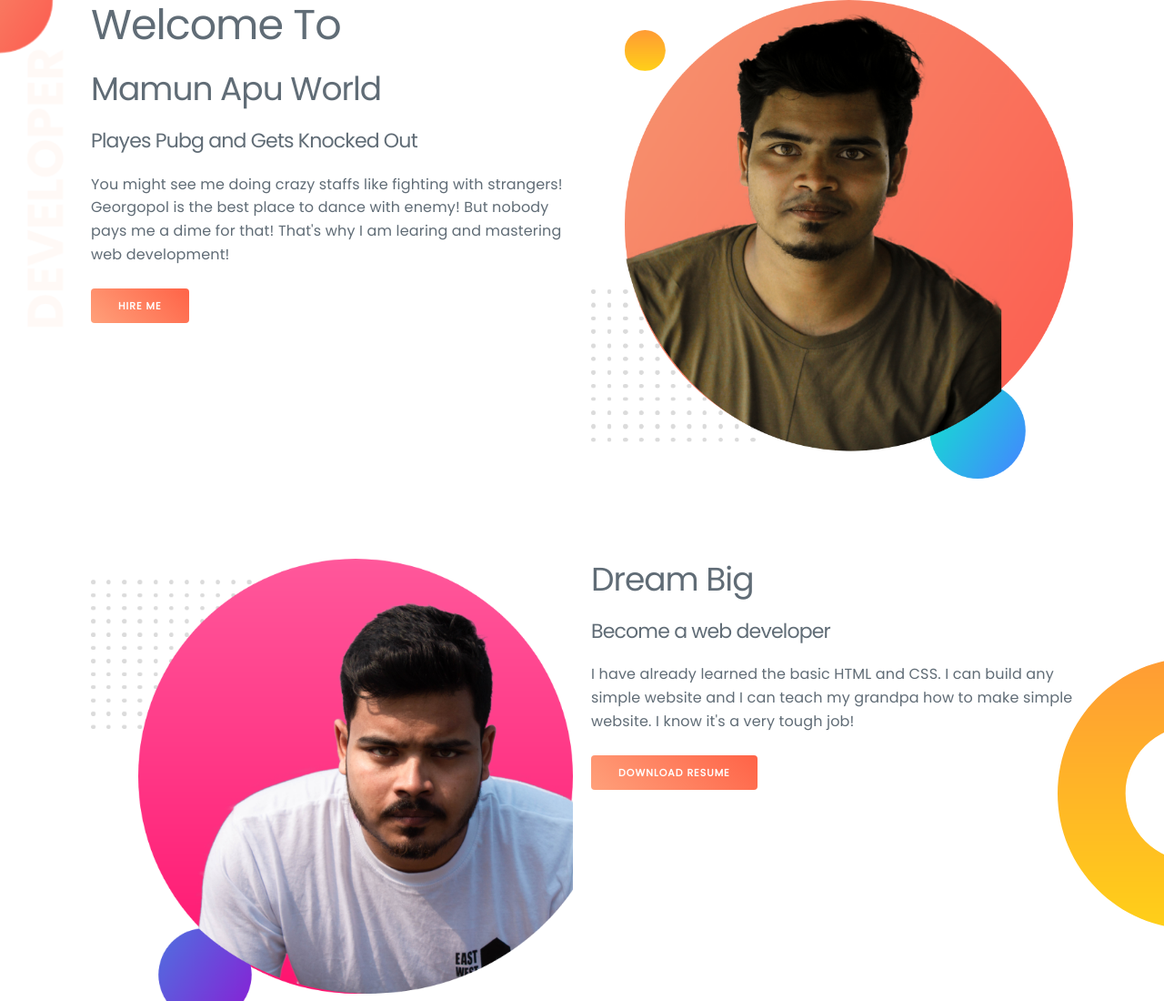
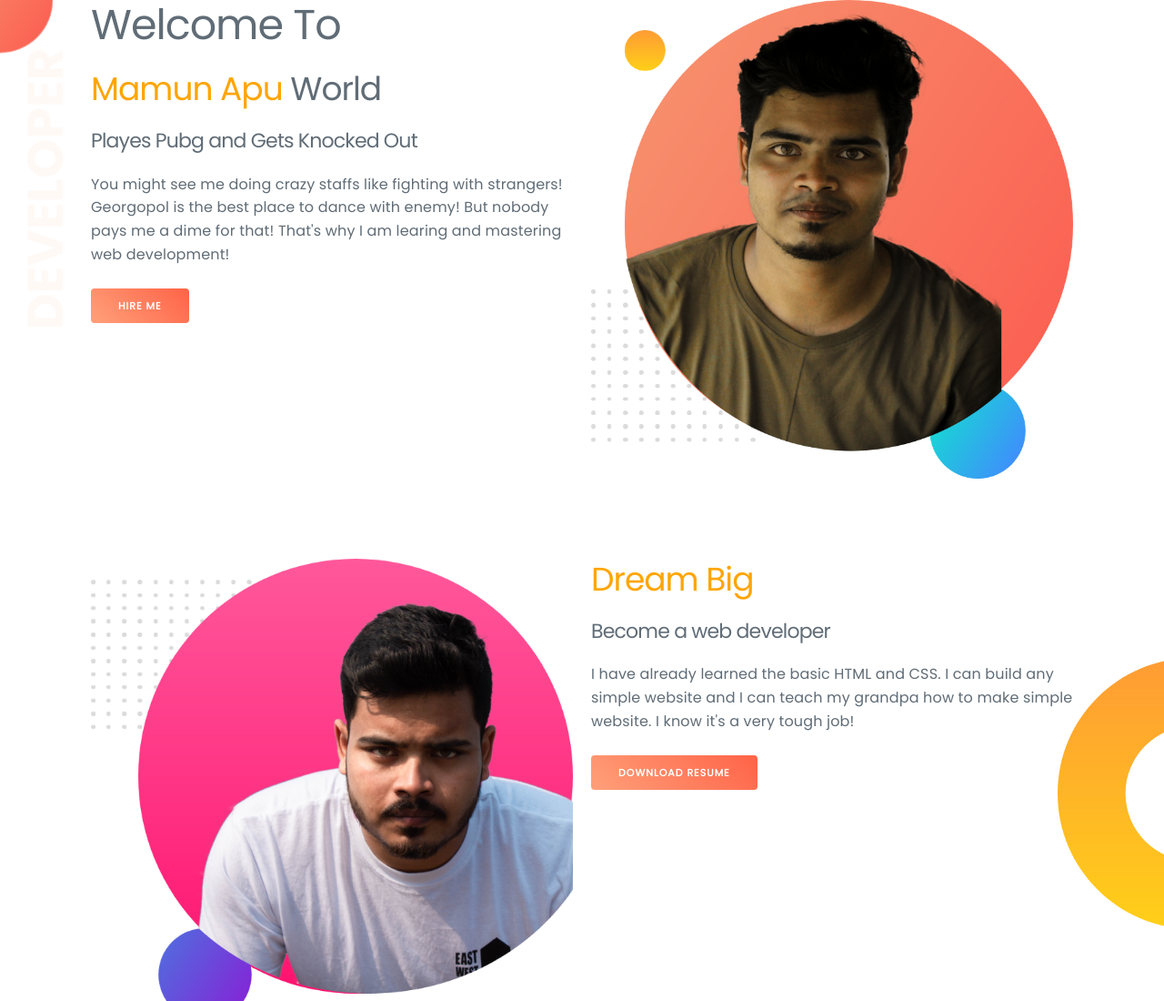
Before and after one commit to mamun-opu/mamun1336.github.io, a plain HTML site: page index.html in a window 1280 px wide. Shown: the top 1100 px of the page at 91% size. Drawn offline with nearby package versions, Linux system fonts and the light colour scheme.

Commit message:
orange-highlight

```diff
--- a/index.html
+++ b/index.html
@@ -20,7 +20,7 @@
             <div class="row">
                 <div class="column">
                     <h1>Welcome To</h1>
-                    <H2><span class="name">Mamun Apu</span> World</H2>
+                    <H2><span class="orange-highlight">Mamun Apu</span> World</H2>
                     <h4>Playes Pubg and Gets Knocked Out</h4>
                     <p>You might see me doing crazy staffs like fighting with strangers! Georgopol is the best place to
                         dance with enemy! But nobody pays me a dime for that! That's why I am learing and mastering web
@@ -49,7 +49,7 @@
                 </div>
 
                 <div class="column">
-                    <h2>Dream Big</h2>
+                    <h2><span class="orange-highlight">Dream Big</span></h2>
                     <h4>Become a web developer</h4>
                     <p>I have already learned the basic HTML and CSS. I can build any simple website and I can teach
                         my grandpa how to make simple website. I know it's a very tough job!</p>
--- a/style.css
+++ b/style.css
@@ -29,6 +29,9 @@
     min-height: 500px;
     background-repeat: no-repeat;
     background-position: right;
+}
+.orange-highlight{
+    color: orange;
 }
 
 .experiencex {
```
